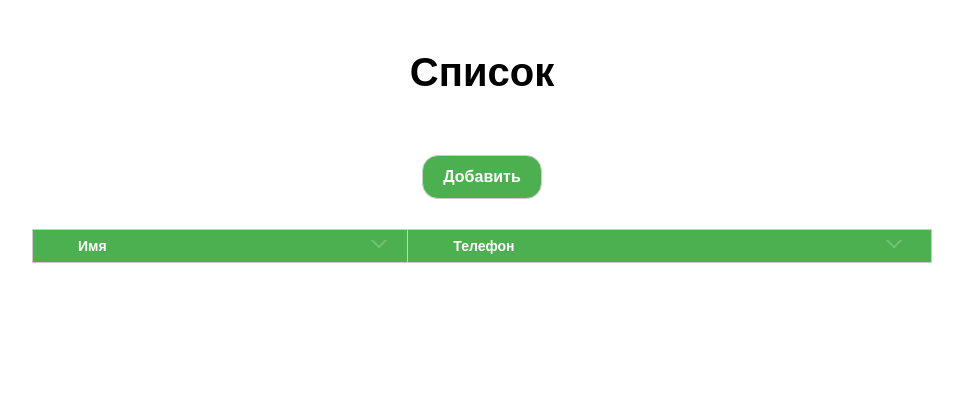
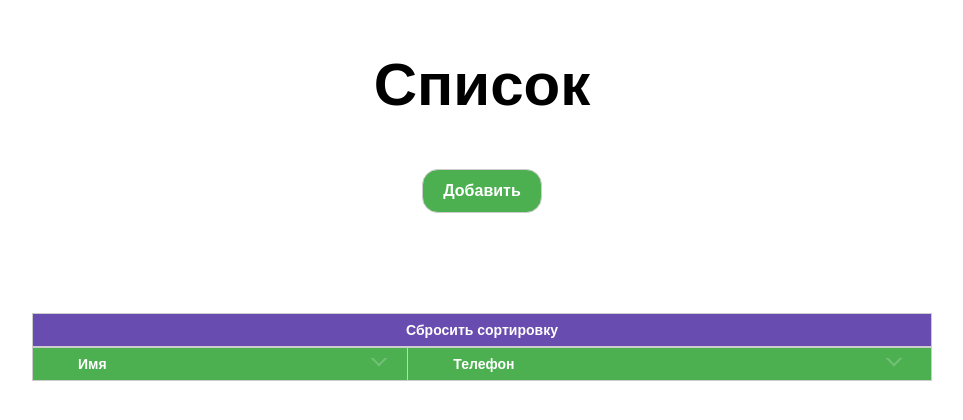
Before and after one commit to Crashmet/Desk-list, a Vue app: page / in a window 1280 px wide. Shown: the top 420 px of the page, without its empty margins (158-1121 px from the left). Built offline with nearby package versions, Linux system fonts and the light colour scheme; what vue-fragment would draw is missing.

Commit message:
add reset sort btn

```diff
--- a/src/App.vue
+++ b/src/App.vue
@@ -12,20 +12,24 @@
       @addNewUser="addNewUser"
       @handelCloseModal="isShowModal = false"
     />
+    <div>
       <Table
         :users="dataUsers"
         :isByUserNameDown="isByUserNameDown"
         :isByUserPhoneDown="isByUserPhoneDown"
         @sortByUserName="sortByUserName"
         @sortByUserPhone="sortByUserPhone"
+        @handelResetSort="handelResetSort"
       />
+    </div>
   </div>
 </template>
 
 <script>
-import AddModalButton from "./components/table/AddModalButton.vue";
+import AddModalButton from "./components/UI/AddModalButton.vue";
+
 import Table from "./components/table/Table.vue";
-import Modal from "./components/table/Modal.vue";
+import Modal from "./components/Modal/Modal.vue";
 
 export default {
   name: "App",
@@ -54,6 +58,33 @@ export default {
   },
 
   methods: {
+    handelResetSort() {
+      this.resetSort(this.dataUsers);
+
+      this.updateLocalStorage();
+    },
+
+    resetSort(users) {
+      if (users.length === 1) {
+        if (users[0].subordinates.length > 0) {
+          this.resetSort(users[0].subordinates);
+        }
+        return;
+      }
+
+      users.sort((a, b) => {
+        if (a.subordinates.length > 0) {
+          this.resetSort(a.subordinates);
+        }
+
+        if (b.subordinates.length > 0) {
+          this.resetSort(b.subordinates);
+        }
+
+        return a.marker.localeCompare(b.marker);
+      });
+    },
+
     sortByUserName(users) {
       this.isByUserNameDown = !this.isByUserNameDown;
 
@@ -212,7 +243,12 @@ export default {
 }
 
 .header-title {
-  font-size: 40px;
-  margin-bottom: 60px;
+  font-size: 60px;
+  margin-bottom: 50px;
+}
+
+.users-table {
+  display: flex;
+  flex-direction: column;
 }
 </style>
--- a/src/components/table/AddModalButton.vue
+++ b/src/components/UI/AddModalButton.vue
@@ -27,7 +27,7 @@ export default {
 
 <style scoped>
 .add-btn {
-  margin-bottom: 30px;
+  margin-bottom: 100px;
   padding: 12px 20px;
   color: white;
   font-size: 16px;
--- /dev/null
+++ b/src/components/UI/ResetSortButton.vue
@@ -0,0 +1,34 @@
+<template>
+  <button @click="handelResetSort" class="btn">
+    Сбросить сортировку
+  </button>
+</template>
+
+<script>
+export default {
+  name: "ResetSortButton",
+  methods: {
+    handelResetSort() {
+      this.$emit("handelResetSort");
+    }
+  }
+};
+</script>
+
+<style scoped>
+.btn {
+  max-height: 34px;
+  padding: 8px 20px;
+  color: white;
+  font-size: 14px;
+  font-weight: bold;
+  background-color: #684caf;
+  border: 1px solid #ccc;
+  /* border-radius: 16px; */
+}
+
+.btn:hover,
+.btn:active {
+  background: #c93e3e;
+}
+</style>
--- a/src/components/table/Table.vue
+++ b/src/components/table/Table.vue
@@ -1,5 +1,6 @@
 <template>
-  <div>
+  <div class="users-table">
+    <reset-sort-button @handelResetSort="handelResetSort" />
     <table>
       <tr>
         <th @click="sortByUserName">
@@ -21,11 +22,13 @@
 
 <script>
 import User from "./User.vue";
+import ResetSortButton from "../UI/ResetSortButton.vue";
 
 export default {
   name: "Table",
   components: {
-    User
+    User,
+    ResetSortButton
   },
   props: {
     users: {
@@ -48,6 +51,13 @@ export default {
   },
 
   methods: {
+    handelResetSort() {
+      this.$emit("handelResetSort");
+
+      this.chevronPhoneClass = "js-table-sort-neutral";
+      this.chevronNameClass = "js-table-sort-neutral";
+    },
+
     sortByUserName() {
       this.$emit("sortByUserName", this.users);
     },
```
Also changed, not shown: src/components/Modal/Modal.vue (renamed from src/components/table/Modal.vue). Lines whose indentation alone changed are shown as unchanged.
